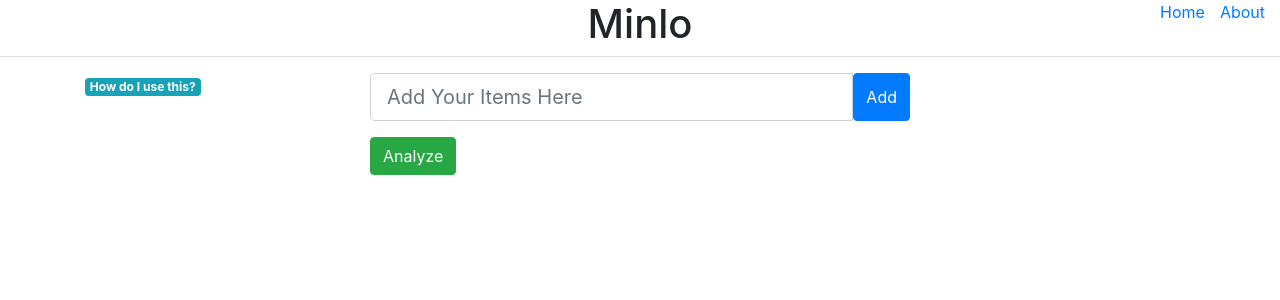
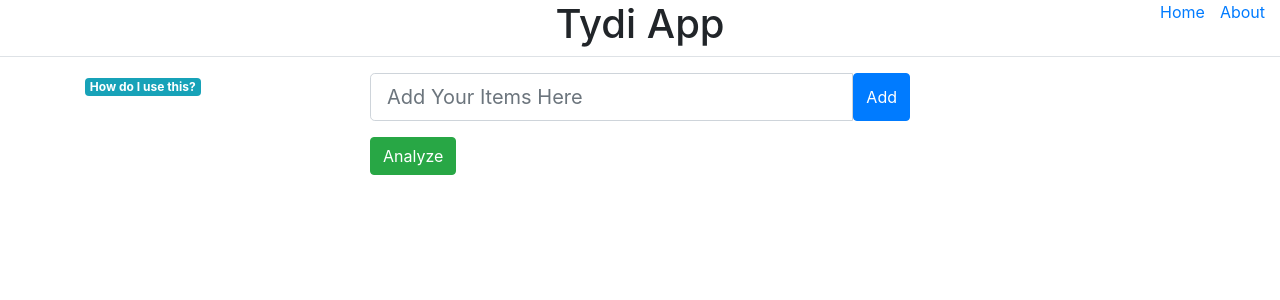
Before and after one commit to Beznet/tydii, a Next.js app: page / in a window 1280 px wide. Shown: the top 300 px of the page. Built offline with nearby package versions, Linux system fonts and the light colour scheme.

Commit message:
changed to unofficial title of Tydi

```diff
--- a/components/Header.js
+++ b/components/Header.js
@@ -10,7 +10,7 @@ const Header = () => (
       <Col>
       </Col>
       <Col className='text-center'>
-        <h1>Minlo</h1>
+        <h1>Tydi App</h1>
       </Col>
       <Col className='text-right'>
         <Link href="/">
```
